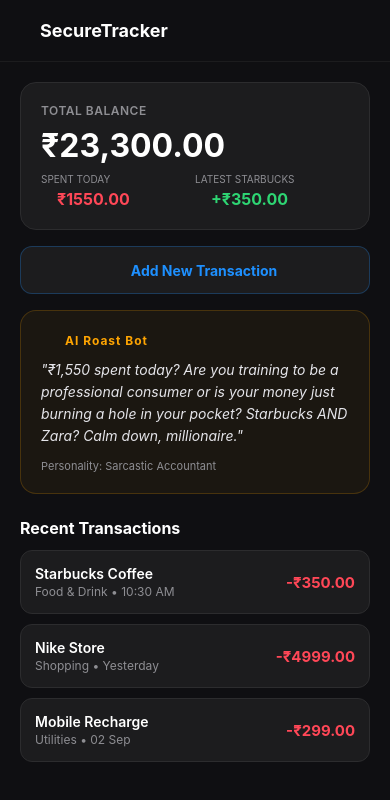
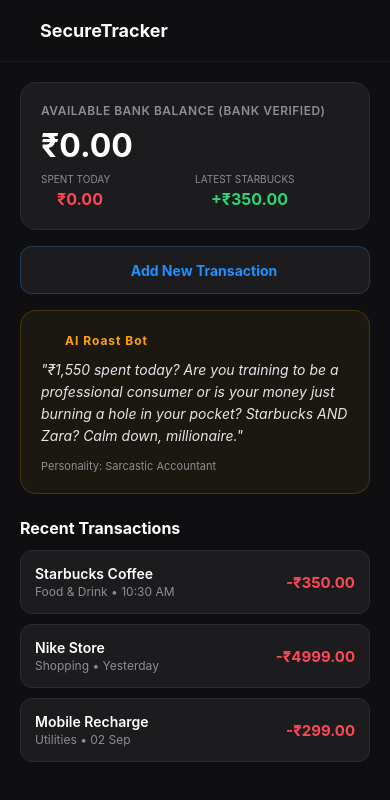
Before and after one commit to sivakris1/secure-sms-expense-tracker, a React Native app: screen / in a window 390 px wide. Shown: the top 800 px of the page. Built offline with nearby package versions, Linux system fonts and the light colour scheme; some icons are missing.

Commit message:
refactor: update the total amount feature and automate to fetch from bank sms

```diff
--- a/App.js
+++ b/App.js
@@ -6,8 +6,8 @@ import { generateAIRoast } from "./src/services/aiRoastService";
 
 
 export default function App() {
-  const [balance, setBalance] = useState(23300.0);
-  const [spentToday, setSpentToday] = useState(1550.0);
+  const [balance, setBalance] = useState(0);
+  const [spentToday, setSpentToday] = useState(0);
 
   const [transactions, setTransactions] = useState([]);
 
@@ -35,6 +35,11 @@ export default function App() {
       const eventEmitter = new NativeEventEmitter(NativeModules.SmsModule);
       const subscription = eventEmitter.addListener("onSMSReceived", (smsData) => {
       console.log("Received native SMS event:", smsData);
+
+      // Auto-update official bank available balance if present in SMS
+      if (smsData.availBalance) {
+        setBalance(smsData.availBalance);
+      }
 
       const parsedAmount = smsData.amount || 0;
       const newTxn = {
@@ -177,9 +182,11 @@ export default function App() {
 
 
       <View style={styles.statsCard}>
-        <Text style={styles.statsLabel}>Total Balance</Text>
+        <Text style={styles.statsLabel}>Available Bank Balance (Bank Verified)</Text>
         <Text style={styles.balanceText}>
-          ₹{balance.toLocaleString(undefined, { minimumFractionDigits: 2 })}
+          {balance !== null
+            ? `₹${balance.toLocaleString(undefined, { minimumFractionDigits: 2 })}`
+            : "Waiting for Bank SMS..."}
         </Text>
 
         <View style={styles.spentRow}>
@@ -191,7 +198,7 @@ export default function App() {
                 color="#FF4757"
                 style={styles.iconMargin}
               />
-              <Text style={styles.spentText}>₹{spentToday.toFixed(2)}</Text>
+              <Text style={styles.spentText}>₹{(spentToday || 0).toFixed(2)}</Text>
             </View>
           </View>
 
```
